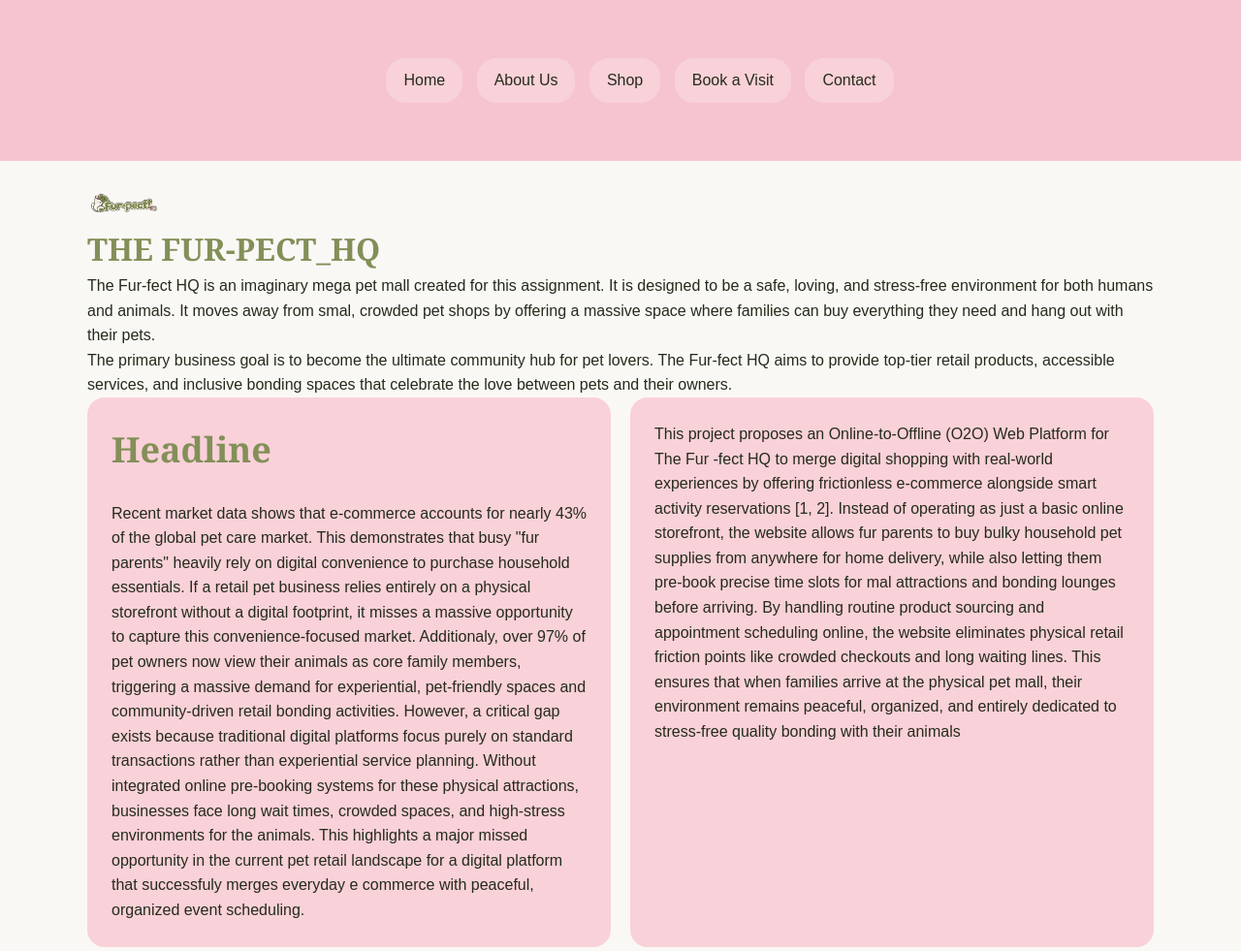
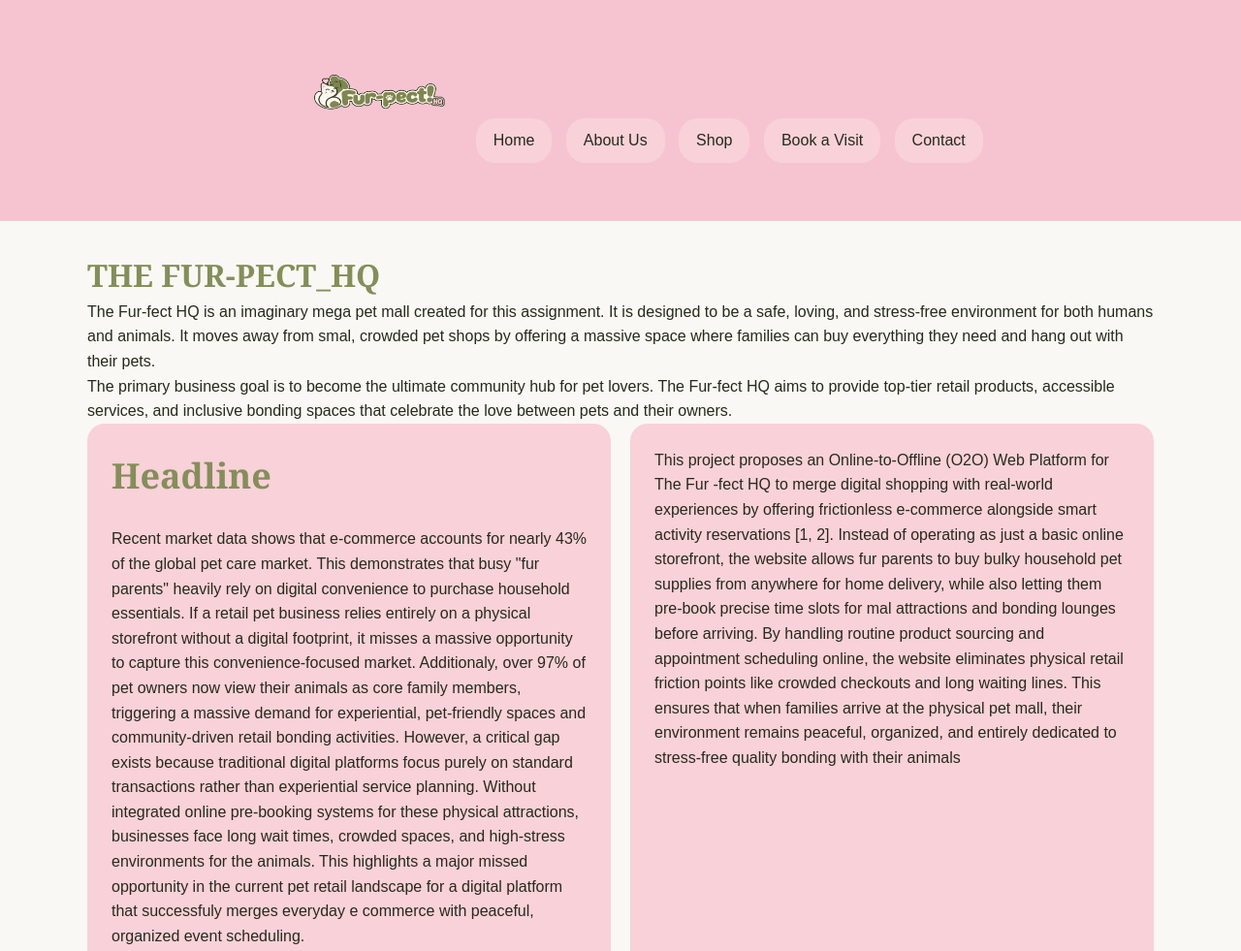
Before and after one commit to shainanambatac/nambatac-website, a plain HTML site: page index.html.html in a window 1280 px wide. Shown: the top 981 px of the page at 97% size. Drawn offline with Linux system fonts and the light colour scheme.

Commit message:
header update to sticky

```diff
--- a/css/styles.css
+++ b/css/styles.css
@@ -33,22 +33,27 @@ a {
     color: #252b1b;
 }
 
-
 /* HEADER */
 
 #top img {
     width: 150px;
-    height: auto;
+    height: 50px;
     margin-bottom: 15px;
+    padding: 15px;
+    border-radius: 10px;
+    z-index: 1000;
+    position: sticky;
 }
 
 #top {
     background-color: #f6c4d0;
     padding: 40px 20px;
+    width: 100%;
+    z-index: 1000;
     position: sticky;
     top: 0;
-    width: 100%;
-    z-index: 1000;
+    align-items: center;
+    text-align: center;
 }
 
 /* NAVIGATION */
--- a/index.html.html
+++ b/index.html.html
@@ -16,6 +16,8 @@
     <header id="top">
 
         <nav>
+            <img src="images/logo.png" alt="The Fur-pect HD Logo" width="150" height="50">
+
             <a href="#home"> Home </a>
             <a href="#about"> About Us </a>
             <a href="#shop"> Shop </a>
@@ -25,8 +27,6 @@
     </header>
 
 <main>
-
-    <img src="images/logo.png" alt="The Fur-pect HD Logo" width="75">
 
     <h1> THE FUR-PECT_HQ </h1>
             <p>
@@ -42,6 +42,7 @@
                 accessible services, and inclusive bonding spaces that celebrate the love
                 between pets and their owners.
             </p>
+
 
     <section id="home" class="hero">
 
```
